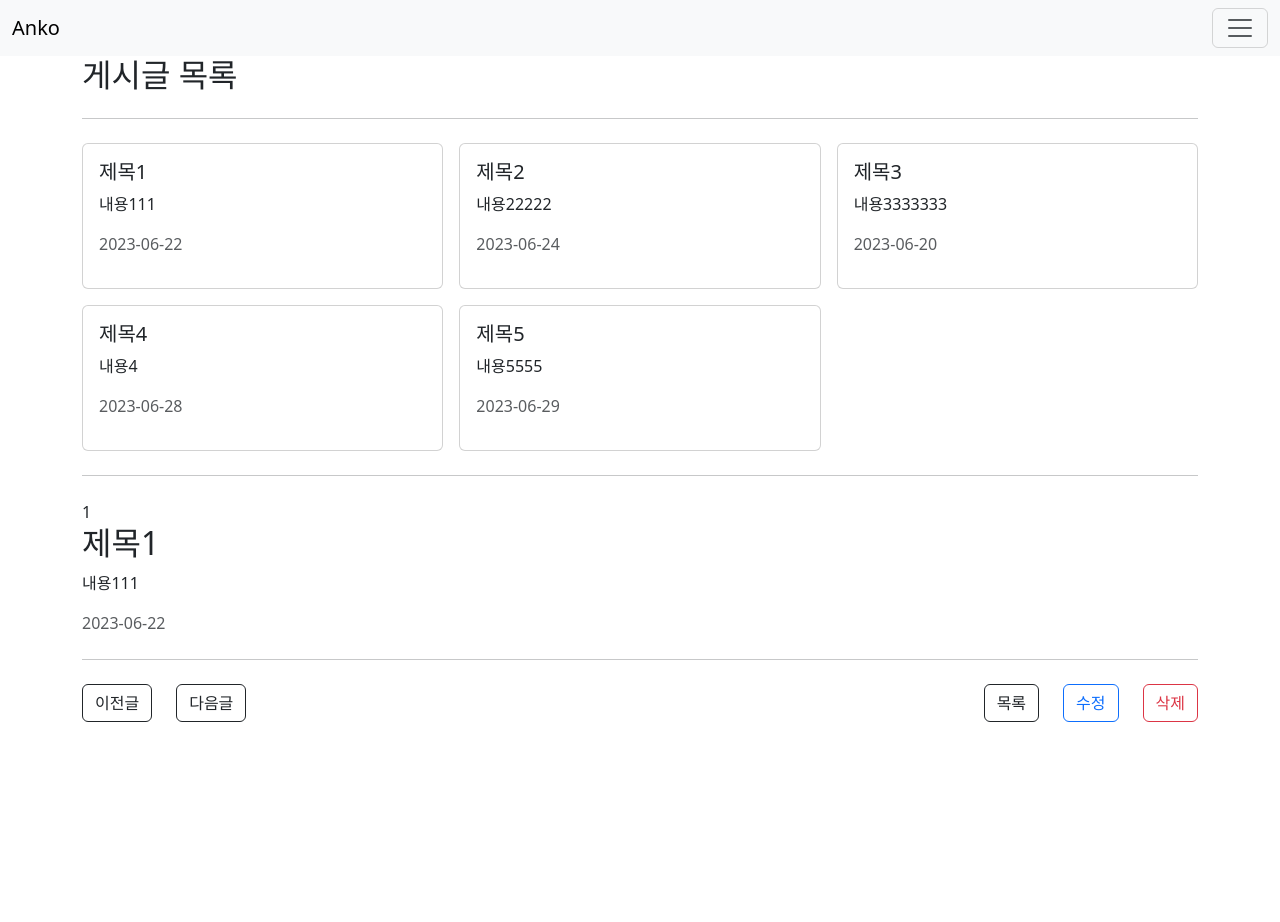
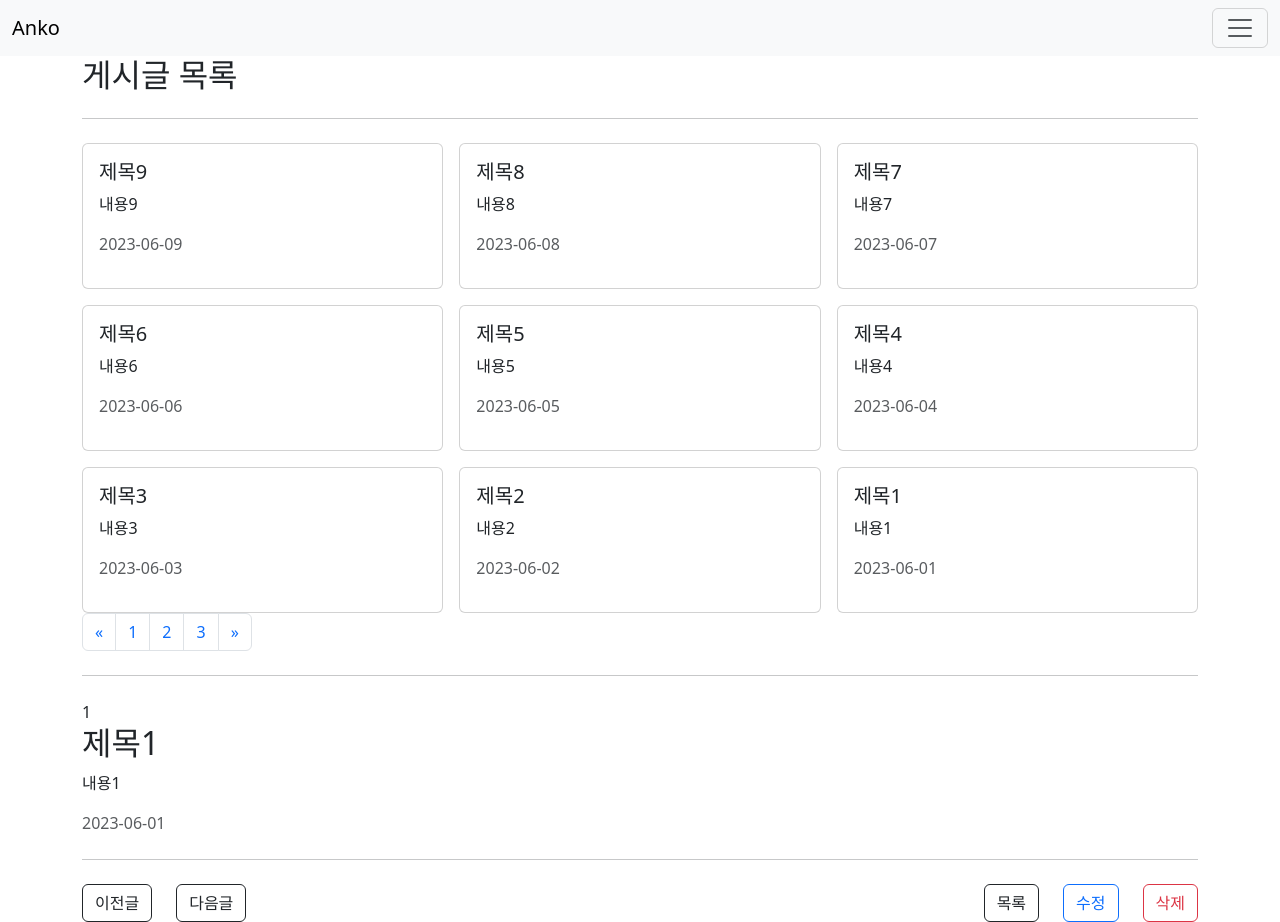
Before and after one commit to anko-developer/vue-reset, a Vue app: page /post in a window 1280 px wide. Before the commit the page ends 800 px from the top, so only its background shows below. Built offline with nearby package versions, Linux system fonts and the light colour scheme; data requests are answered from the project's data file.

Commit message:
rest api

```diff
--- /dev/null
+++ b/db.json
@@ -0,0 +1,13 @@
+{
+  "posts": [
+    { "id": 1, "title": "제목1", "content": "내용1", "createdAt": "2023-06-01" },
+    { "id": 2, "title": "제목2", "content": "내용2", "createdAt": "2023-06-02" },
+    { "id": 3, "title": "제목3", "content": "내용3", "createdAt": "2023-06-03" },
+    { "id": 4, "title": "제목4", "content": "내용4", "createdAt": "2023-06-04" },
+    { "id": 5, "title": "제목5", "content": "내용5", "createdAt": "2023-06-05" },
+    { "id": 6, "title": "제목6", "content": "내용6", "createdAt": "2023-06-06" },
+    { "id": 7, "title": "제목7", "content": "내용7", "createdAt": "2023-06-07" },
+    { "id": 8, "title": "제목8", "content": "내용8", "createdAt": "2023-06-08" },
+    { "id": 9, "title": "제목9", "content": "내용9", "createdAt": "2023-06-09" }
+  ]
+}
--- a/package.json
+++ b/package.json
@@ -7,9 +7,11 @@
     "build": "vite build",
     "preview": "vite preview",
     "lint": "eslint . --ext .vue,.js,.jsx,.cjs,.mjs --fix --ignore-path .gitignore",
-    "format": "prettier --write src/"
+    "format": "prettier --write src/",
+    "db": "json-server --watch db.json --port 5000"
   },
   "dependencies": {
+    "axios": "^1.4.0",
     "bootstrap": "^5.3.0",
     "bootstrap-icons": "^1.10.5",
     "vite-plugin-ejs": "^1.6.4",
@@ -22,6 +24,7 @@
     "@vue/eslint-config-prettier": "^7.1.0",
     "eslint": "^8.39.0",
     "eslint-plugin-vue": "^9.11.0",
+    "json-server": "^0.17.3",
     "prettier": "^2.8.8",
     "vite": "^4.3.9"
   }
--- a/src/api/posts.js
+++ b/src/api/posts.js
@@ -1,41 +1,22 @@
-const posts = [
-  {
-    id: 1,
-    title: '제목1',
-    content: '내용111',
-    createdAt: '2023-06-22',
-  },
-  {
-    id: 2,
-    title: '제목2',
-    content: '내용22222',
-    createdAt: '2023-06-24',
-  },
-  {
-    id: 3,
-    title: '제목3',
-    content: '내용3333333',
-    createdAt: '2023-06-20',
-  },
-  {
-    id: 4,
-    title: '제목4',
-    content: '내용4',
-    createdAt: '2023-06-28',
-  },
-  {
-    id: 5,
-    title: '제목5',
-    content: '내용5555',
-    createdAt: '2023-06-29',
-  },
-];
+import axios from 'axios';
 
-export function getPosts() {
-  return posts;
+export function getPosts(params) {
+  return axios.get('http://localhost:5000/posts', { params });
 }
 
 export function getPostById(id) {
-  const numberId = parseInt(id);
-  return posts.find(item => item.id === numberId);
+  // const numberId = parseInt(id);
+  return axios.get(`http://localhost:5000/posts/${id}`);
 }
+
+export function createPost(data) {
+  return axios.post('http://localhost:5000/posts', data);
+}
+
+export function updatePost(id, data) {
+  return axios.put(`http://localhost:5000/posts/${id}`, data);
+}
+
+export function deletePost(id) {
+  return axios.delete(`http://localhost:5000/posts/${id}`);
+}
--- a/src/views/posts/PostCreateView.vue
+++ b/src/views/posts/PostCreateView.vue
@@ -6,6 +6,7 @@
       <div class="mb-3">
         <label for="title" class="form-label"> 제목 </label>
         <input
+          v-model="form.title"
           type="text"
           class="form-control"
           id="text"
@@ -14,7 +15,12 @@
       </div>
       <div class="mb-3">
         <label for="contents" class="form-label"> 내용 </label>
-        <textarea class="form-control" id="contents" rows="3"></textarea>
+        <textarea
+          v-model="form.content"
+          class="form-control"
+          id="contents"
+          rows="3"
+        ></textarea>
       </div>
       <div class="pt-4">
         <button
@@ -24,16 +30,35 @@
         >
           목록
         </button>
-        <button class="btn btn-primary">저장</button>
+        <button @click="save" class="btn btn-primary">저장</button>
       </div>
     </form>
   </div>
 </template>
 
 <script setup>
+import { ref } from 'vue';
 import { useRouter } from 'vue-router';
+import { createPost } from '@/api/posts';
 
 const router = useRouter();
+const form = ref({
+  title: null,
+  content: null,
+});
+const save = async () => {
+  try {
+    await createPost({
+      ...form.value,
+      createdAt: Date.now(),
+    });
+    router.push({
+      name: 'Post',
+    });
+  } catch (error) {
+    console.error(error);
+  }
+};
 const goListPage = () => {
   router.push({
     name: 'Post',
--- a/src/views/posts/PostDetailView.vue
+++ b/src/views/posts/PostDetailView.vue
@@ -2,9 +2,9 @@
   <div>
     <div>{{ props.id }}</div>
 
-    <h2>{{ form.title }}</h2>
-    <p>{{ form.content }}</p>
-    <p class="text-muted">{{ form.createdAt }}</p>
+    <h2>{{ post.title }}</h2>
+    <p>{{ post.content }}</p>
+    <p class="text-muted">{{ post.createdAt }}</p>
     <hr class="my-4" />
     <div class="row">
       <div class="col-auto">
@@ -23,7 +23,7 @@
         </button>
       </div>
       <div class="col-auto">
-        <button class="btn btn-outline-danger">삭제</button>
+        <button class="btn btn-outline-danger" @click="remove">삭제</button>
       </div>
     </div>
   </div>
@@ -32,7 +32,7 @@
 <script setup>
 import { ref, onMounted } from 'vue';
 import { useRouter } from 'vue-router';
-import { getPostById } from '@/api/posts';
+import { getPostById, deletePost } from '@/api/posts';
 
 const props = defineProps({
   id: {
@@ -42,10 +42,31 @@ const props = defineProps({
 
 const router = useRouter();
 
-const form = ref({});
-const fetchPost = () => {
-  const data = getPostById(props.id);
-  form.value = { ...data };
+const post = ref({});
+const fetchPost = async () => {
+  try {
+    const { data } = await getPostById(props.id);
+    setPost(data);
+  } catch (error) {
+    console.error(error);
+  }
+};
+fetchPost();
+const setPost = ({ title, content, createdAt }) => {
+  post.value.title = title;
+  post.value.content = content;
+  post.value.createdAt = createdAt;
+};
+const remove = async () => {
+  try {
+    if (!confirm('삭제 하실?')) return;
+    await deletePost(props.id);
+    router.push({
+      name: 'Post',
+    });
+  } catch (error) {
+    console.log(error);
+  }
 };
 
 const goListPage = () => {
@@ -59,10 +80,6 @@ const goEditPage = () => {
     },
   });
 };
-
-onMounted(() => {
-  fetchPost();
-});
 </script>
 
 <style lang="scss" scoped></style>
--- a/src/views/posts/PostEditView.vue
+++ b/src/views/posts/PostEditView.vue
@@ -6,6 +6,7 @@
       <div class="mb-3">
         <label for="title" class="form-label"> 제목 </label>
         <input
+          v-model="form.title"
           type="text"
           class="form-control"
           id="text"
@@ -14,7 +15,12 @@
       </div>
       <div class="mb-3">
         <label for="contents" class="form-label"> 내용 </label>
-        <textarea class="form-control" id="contents" rows="3"></textarea>
+        <textarea
+          v-model="form.content"
+          class="form-control"
+          id="contents"
+          rows="3"
+        ></textarea>
       </div>
       <div class="pt-4">
         <button
@@ -24,18 +30,51 @@
         >
           취소
         </button>
-        <button class="btn btn-primary">수정</button>
+        <button class="btn btn-primary" @click="edit">수정</button>
       </div>
     </form>
   </div>
 </template>
 
 <script setup>
+import { ref } from 'vue';
 import { useRouter, useRoute } from 'vue-router';
+import { getPostById, updatePost } from '@/api/posts';
 
 const router = useRouter();
 const route = useRoute();
 const id = route.params.id;
+
+const form = ref({
+  title: null,
+  content: null,
+});
+const fetchPost = async () => {
+  try {
+    const { data } = await getPostById(id);
+    setForm(data);
+  } catch (error) {
+    console.error(error);
+  }
+};
+const setForm = ({ title, content, createdAt }) => {
+  form.value.title = title;
+  form.value.content = content;
+  form.value.createdAt = createdAt;
+};
+fetchPost();
+const edit = async () => {
+  try {
+    await updatePost(id, { ...form.value });
+    router.push({
+      name: 'PostDetail',
+      params: { id },
+    });
+  } catch (error) {
+    console.log(error);
+  }
+};
+
 const goDetailPage = () => {
   router.push({
     name: 'PostDetail',
--- a/src/views/posts/PostListView.vue
+++ b/src/views/posts/PostListView.vue
@@ -13,6 +13,23 @@
       </div>
     </div>
   </div>
+  <nav aria-label="Page navigation example">
+    <ul class="pagination">
+      <li class="page-item">
+        <a class="page-link" href="#" aria-label="Previous">
+          <span aria-hidden="true">&laquo;</span>
+        </a>
+      </li>
+      <li class="page-item"><a class="page-link" href="#">1</a></li>
+      <li class="page-item"><a class="page-link" href="#">2</a></li>
+      <li class="page-item"><a class="page-link" href="#">3</a></li>
+      <li class="page-item">
+        <a class="page-link" href="#" aria-label="Next">
+          <span aria-hidden="true">&raquo;</span>
+        </a>
+      </li>
+    </ul>
+  </nav>
   <hr class="my-4" />
   <PostDetailView :id="1"></PostDetailView>
 </template>
@@ -26,9 +43,18 @@ import PostDetailView from '@/views/posts/PostDetailView.vue';
 
 const router = useRouter();
 const posts = ref([]);
+const prarams = ref({
+  _sort: 'createdAt',
+  _order: 'desc',
+});
 
-const fetchPosts = () => {
-  posts.value = getPosts();
+const fetchPosts = async () => {
+  try {
+    const { data } = await getPosts(prarams.value);
+    posts.value = data;
+  } catch (error) {
+    console.error(error);
+  }
 };
 fetchPosts();
 
```
Also changed, not shown: 1 other file (tests, documents, lock files or other folders).
